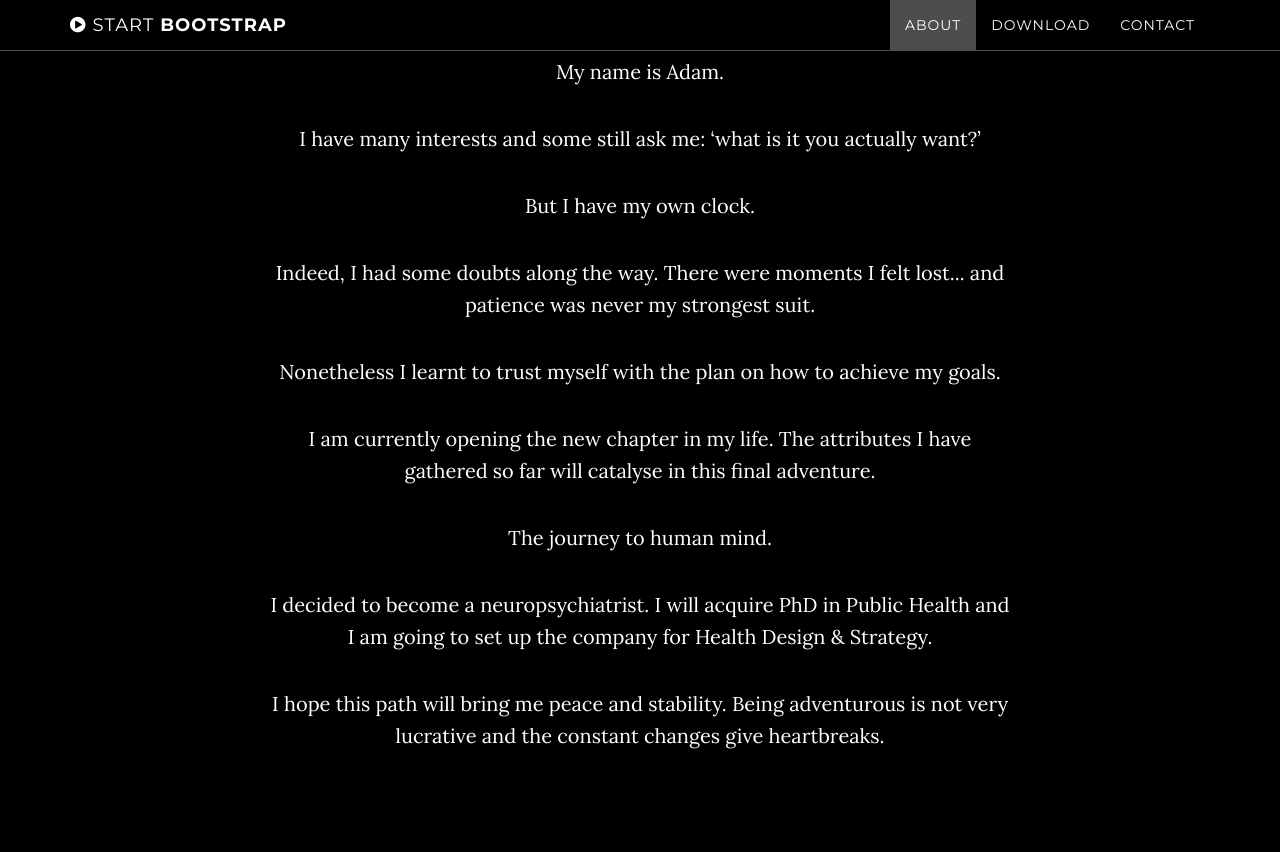
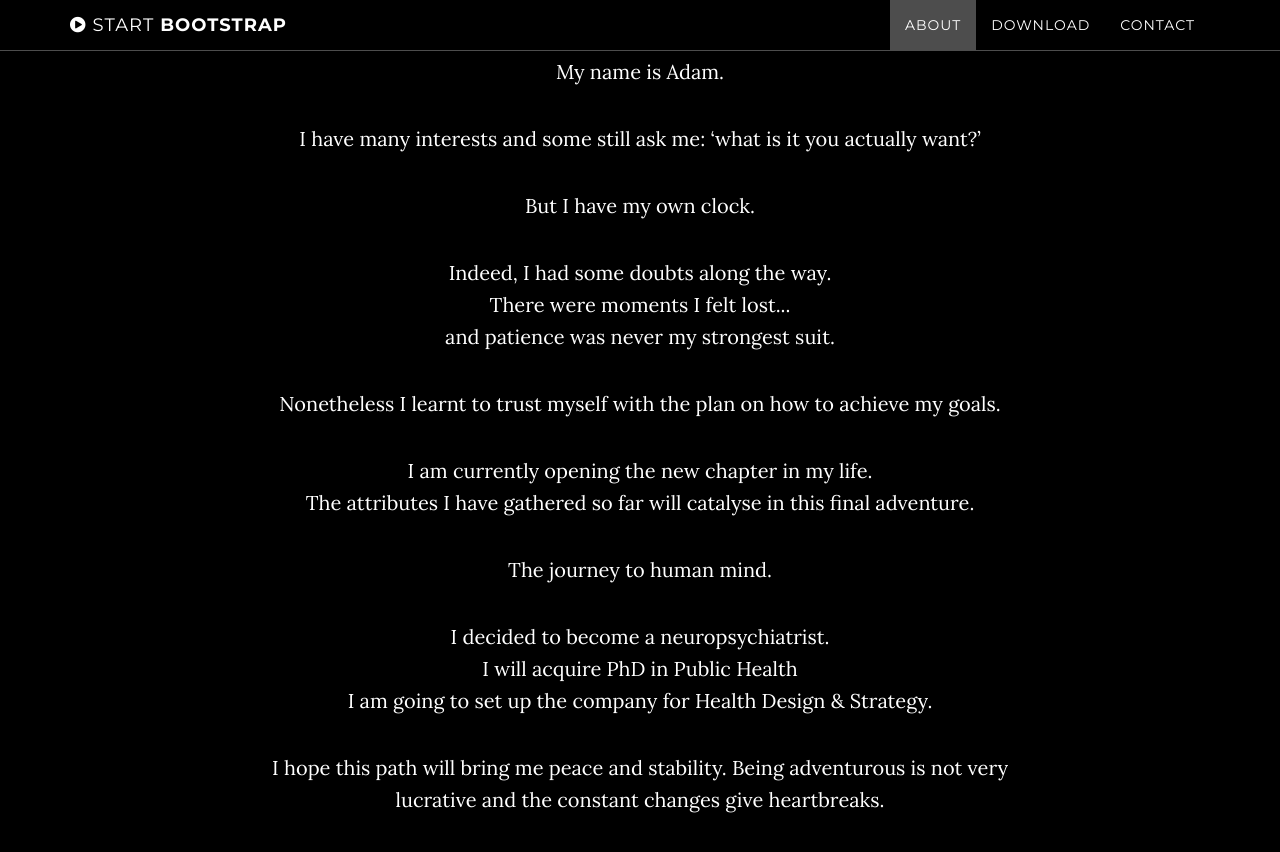
Before and after one commit to kozload/kozload.github.io, a Jekyll site: the page built from index.html, in a window 1280 px wide and 900 px high, scrolled down 1119 px. Shown: the top 852 px of the window. Built offline with Jekyll 4.4.1, drawn with Linux system fonts in a browser that asks for light colours.

Commit message:
Update about.html

```diff
--- a/_includes/about.html
+++ b/_includes/about.html
@@ -7,13 +7,13 @@
                 <p>I have many interests and some still ask me: ‘what is it you actually want?’</p>
                 <p>But I have my own clock.</p>
                 <p> </p>
-                <p>Indeed, I had some doubts along the way. There were moments I felt lost... and patience was never my strongest suit.</p>
+                <p>Indeed, I had some doubts along the way.<br>There were moments I felt lost...<br>and patience was never my strongest suit.</p>
                 <p>Nonetheless I learnt to trust myself with the plan on how to achieve my goals.</p>
                 <p> </p>
-                <p>I am currently opening the new chapter in my life. The attributes I have gathered so far will catalyse in this final adventure.</p>
+                <p>I am currently opening the new chapter in my life.<br>The attributes I have gathered so far will catalyse in this final adventure.</p>
                 <p>The journey to human mind.</p>
                 <p> </p>
-                <p>I decided to become a neuropsychiatrist. I will acquire PhD in Public Health and I am going to set up the company for Health Design & Strategy.</p>
+                <p>I decided to become a neuropsychiatrist.<br>I will acquire PhD in Public Health<br>I am going to set up the company for Health Design & Strategy.</p>
                 <p>I hope this path will bring me peace and stability. Being adventurous is not very lucrative and the constant changes give heartbreaks.</p>
 
             </div>
```
